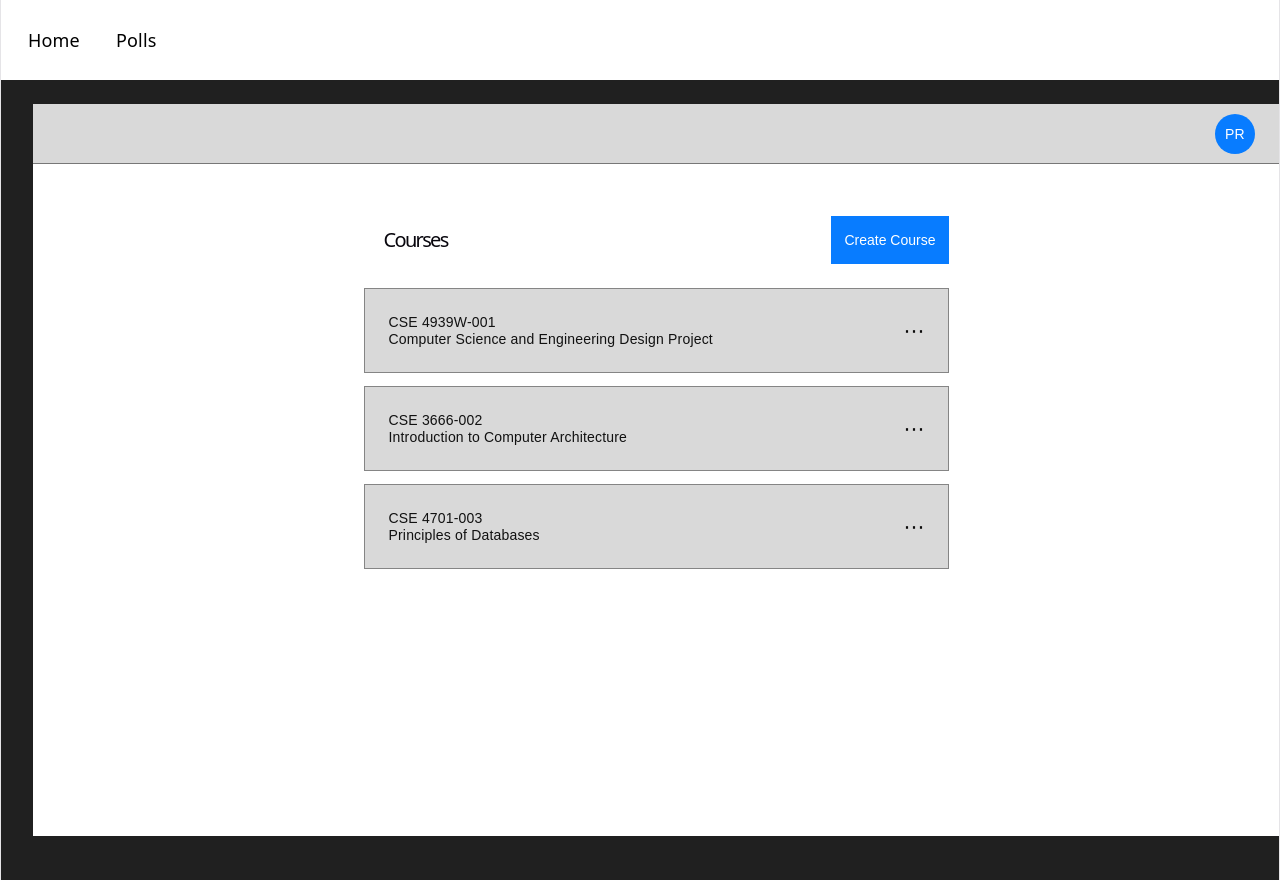
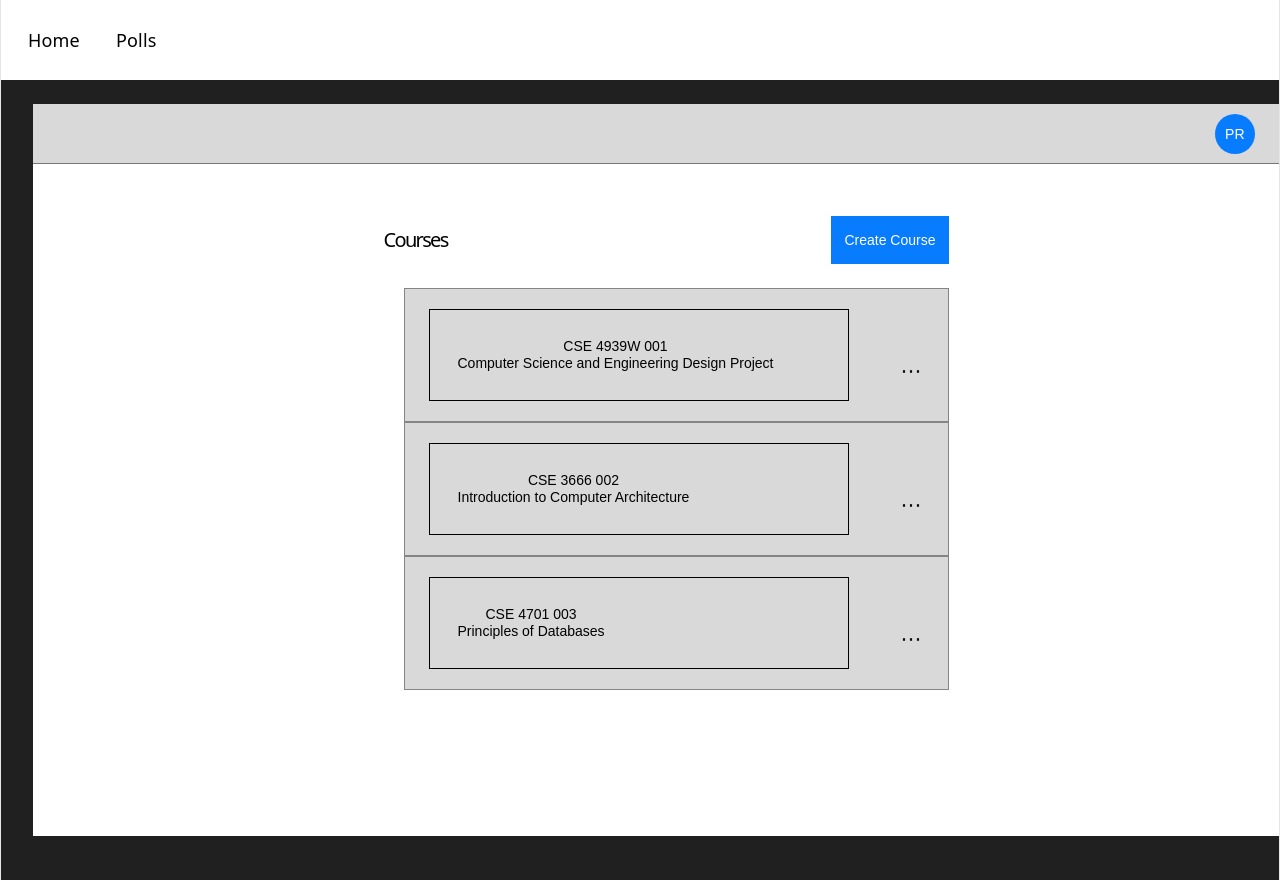
Before and after one commit to Aidan454/huskypoll, a React app in the folder frontend/: page /InstructorHome in a window 1280 px wide. Built offline with nearby package versions, Linux system fonts and the light colour scheme; the HTML template or start-up script is replaced by a standard one.

Commit message:
course button overlay

```diff
--- a/frontend/src/components/Courses/InstructorCourses.css
+++ b/frontend/src/components/Courses/InstructorCourses.css
@@ -16,6 +16,8 @@ body {
   margin: 0;
   padding: 0;
   text-align: left;
+  font: 18px/145% var(--sans);
+
 }
 
 /* Outer dark frame */
@@ -24,7 +26,6 @@ body {
   padding: 24px 0 6px 32px;
   background: #202020;
   color: #111;
-  font-family: Arial, Helvetica, sans-serif;
   box-sizing: border-box;
 }
 
@@ -115,13 +116,24 @@ body {
 .cm-card {
   position: relative;
   min-height: 85px;
-  padding: 20px 18px 20px 24px;
+  font-size: 14px;
   display: flex;
   align-items: center;
-  justify-content: space-between;
   gap: 12px;
-  border: 1px solid #858585;
+  border: 1px solid #000000;
   background: #d9d9d9;
+}
+
+.cm-link {
+  min-height: 85px;
+  font-size: 14px;
+  width: 30em;
+  display: flex;
+  padding: 2em;
+  align-items: left;
+  border: 1px solid black;
+  background: #d9d9d9;
+  z-index: 10;
 }
 
 .cm-code,
@@ -136,11 +148,15 @@ body {
   width: 32px;
   height: 32px;
   border: 0;
+  position: absolute;
+  right: 1em;
+  top: 50%;
   background: transparent;
   font-size: 21px !important;
   line-height: 16px;
   color: #0c0b0b;
   cursor: pointer;
+  z-index: 20;
 }
 
 /* Dropdown positioned relative to its course card */
--- a/frontend/src/components/Courses/InstructorCourses.jsx
+++ b/frontend/src/components/Courses/InstructorCourses.jsx
@@ -1,32 +1,21 @@
 import { useRef, useState } from 'react';
+import {useNavigate} from 'react-router';
 import './InstructorCourses.css';
 
 export default function InstructorCourses() {
   // fetch these courses from backend/database.
   const [courses, setCourses] = useState([
-    {
-      id: 1,
-      code: 'CSE 4939W-001',
-      title: 'Computer Science and Engineering Design Project',
-    },
-    {
-      id: 2,
-      code: 'CSE 3666-002',
-      title: 'Introduction to Computer Architecture',
-    },
-    {
-      id: 3,
-      code: 'CSE 4701-003',
-      title: 'Principles of Databases',
-    },
-  ]);
-
+    { id: 1, code: 'CSE 4939W 001', title: 'Computer Science and Engineering Design Project' },
+    { id: 2, code: 'CSE 3666 002', title: 'Introduction to Computer Architecture' },
+    { id: 3, code: 'CSE 4701 003', title: 'Principles of Databases' },
+    ]);
   // The ID of the course whose options menu is open.
   const [openMenuId, setOpenMenuId] = useState(null);
   const [editingCourse, setEditingCourse] = useState(null);
   const dialogRef = useRef(null);
   const formRef = useRef(null);
   const createButtonRef = useRef(null);
+  const navigate = useNavigate();
 
   // Close any open course options menu.
   function closeMenu() {
@@ -63,10 +52,6 @@ export default function InstructorCourses() {
     const code = formData.get('code').trim();
     const title = formData.get('title').trim();
 
-    // Reject values that contain only whitespace.
-    if (!code || !title) {
-      return;
-    }
     if (editingCourse) {
       // Replace the selected course while keeping the others.
       setCourses(currentCourses =>
@@ -77,9 +62,9 @@ export default function InstructorCourses() {
 
           return course;
         })
-      );
-    } else {
-      // Append a new course without modifying the existing array.
+      );}
+    else {
+      // Append a new course -- does not modify the existing array.
       const newCourse = {id: Date.now(), code, title};
       setCourses(currentCourses => [...currentCourses, newCourse]);
     }
@@ -101,9 +86,7 @@ export default function InstructorCourses() {
       <div className="cm-shell">
         {/* Header and profile initials */}
         <header className="cm-topbar">
-          <span className="cm-avatar" aria-label="Profile: PR">
-            PR
-          </span>
+          <span className="cm-avatar" aria-label="Profile: PR">PR</span>
         </header>
 
         <main className="cm-main">
@@ -111,117 +94,55 @@ export default function InstructorCourses() {
           <div className="cm-heading">
             <h1>Courses</h1>
 
-            <button
-              ref={createButtonRef}
-              type="button"
-              className="cm-primary"
-              onClick={() => openEditor()}
-            >
-              Create Course
-            </button>
+            <button ref={createButtonRef} type="button" className="cm-primary" onClick={() => openEditor()}>Create Course</button>
           </div>
 
           {/* Render one card for each course */}
-          <ul className="cm-list">
+          <ul>
             {courses.map(course => (
-              <li key={course.id} className="cm-card">
-                <div>
-                  <p className="cm-code">{course.code}</p>
-                  <p className="cm-title">{course.title}</p>
-                </div>
 
-                {/* Three-dot options button */}
+              <div className="cm-card">
+                <button key={course.id} className="cm-link" onClick={() => navigate('/Polls')}>
+                  <div>
+                    <p className="cm-code">{course.code}</p>
+                    <p className="cm-title">{course.title}</p>
+                  </div>
+                </button>
+                  {/* Three-dot options button */}
                 <button
-                  type="button"
-                  className="cm-more"
-                  aria-label={`Options for ${course.code}`}
-                  aria-expanded={openMenuId === course.id}
-                  onClick={event => toggleMenu(event, course.id)}
-                  onKeyDown={event => {
-                    if (event.key === 'Escape') {
-                      closeMenu();
-                    }
-                  }}
-                >
-                  ⋯
-                </button>
-
+                  type="button" className="cm-more" aria-label={`Options for ${course.code}`} aria-expanded={openMenuId === course.id}
+                  onClick={event => toggleMenu(event, course.id)} onKeyDown={event => {
+                    if (event.key === 'Escape') {closeMenu()};
+                  }}>⋯</button>
                 {/* Only show the menu for the selected course */}
                 {openMenuId === course.id && (
                   <div className="cm-menu">
-                    <button
-                      type="button"
-                      onClick={() => openEditor(course)}
-                    >
-                      Edit course
-                    </button>
-
-                    <button
-                      type="button"
-                      className="cm-delete"
-                      onClick={() => deleteCourse(course.id)}
-                    >
-                      Delete course
-                    </button>
+                    <button type="button" onClick={() => openEditor(course)}>Edit course</button>
+                    <button type="button" className="cm-delete" onClick={() => deleteCourse(course.id)}>Delete course</button>
                   </div>
                 )}
-              </li>
+              </div>
             ))}
           </ul>
 
           {/* Empty state after all courses have been deleted */}
           {courses.length === 0 && (
-            <p className="cm-empty">
-              No courses yet. Create a course to get started.
-            </p>
+            <p className="cm-empty">Empty.</p>
           )}
         </main>
       </div>
 
       {/* Shared modal for creating and editing courses */}
-      <dialog
-        ref={dialogRef}
-        className="cm-dialog"
-        aria-labelledby="cm-dialog-title"
-      >
+      <dialog ref={dialogRef} className="cm-dialog" aria-labelledby="cm-dialog-title">
         <form ref={formRef} onSubmit={saveCourse}>
-          <h2 id="cm-dialog-title">
-            {editingCourse ? 'Edit Course' : 'Create Course'}
-          </h2>
+          <h2 id="cm-dialog-title">{editingCourse ? 'Edit Course' : 'Create Course'}</h2>
+          <label>Course code<input name="code" placeholder="Course Title" required autoFocus maxLength={60}/></label>
 
-          <label>
-            Course code
-            <input
-              name="code"
-              placeholder="CSE 4939W 001"
-              required
-              autoFocus
-              maxLength={60}
-            />
-          </label>
-
-          <label>
-            Course title
-            <input
-              name="title"
-              placeholder="Computer Science and Engineering Design Project"
-              required
-              maxLength={200}
-            />
-          </label>
+          <label>Course title<input name="title" placeholder="Course Code" required maxLength={200}/></label>
 
           <div className="cm-actions">
-            <button
-              type="button"
-              className="cm-cancel"
-              onClick={closeEditor}
-            >
-              Cancel
-            </button>
-
-            <button type="submit" className="cm-primary">
-              {editingCourse ? 'Save Changes' : 'Create Course'}
-            </button>
+            <button type="button" className="cm-cancel" onClick={closeEditor}>Cancel</button>
+            <button type="submit" className="cm-primary">{editingCourse ? 'Save Changes' : 'Create Course'}</button>
           </div>
         </form>
       </dialog>
--- a/frontend/src/components/Courses/StudentCourses.css
+++ b/frontend/src/components/Courses/StudentCourses.css
@@ -86,6 +86,7 @@ body {
   margin: 0 0 0 20px;
   font-size: 20px;
   font-weight: 400;
+  color: #000000;
 }
 
 /* Blue create/save buttons */
```
Also changed, not shown: frontend/src/components/Courses/StudentCourses.jsx (+0 -87 lines).
